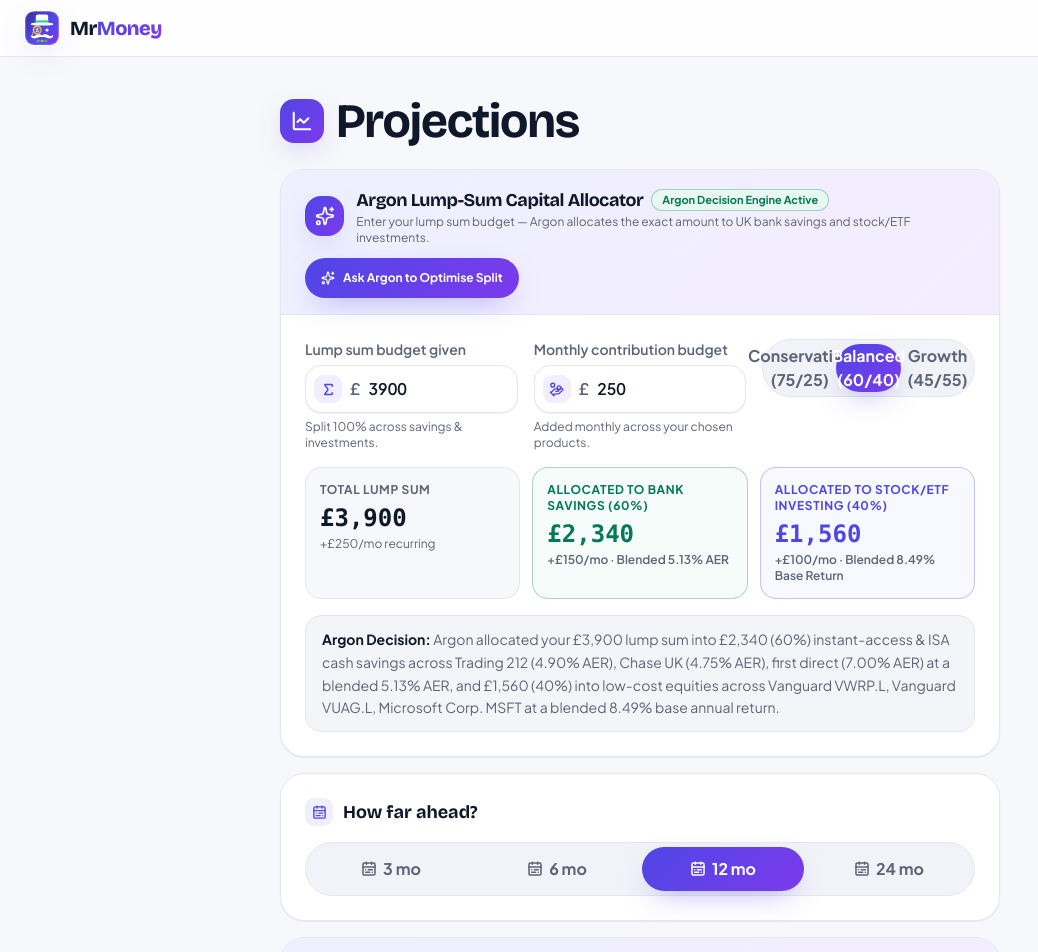
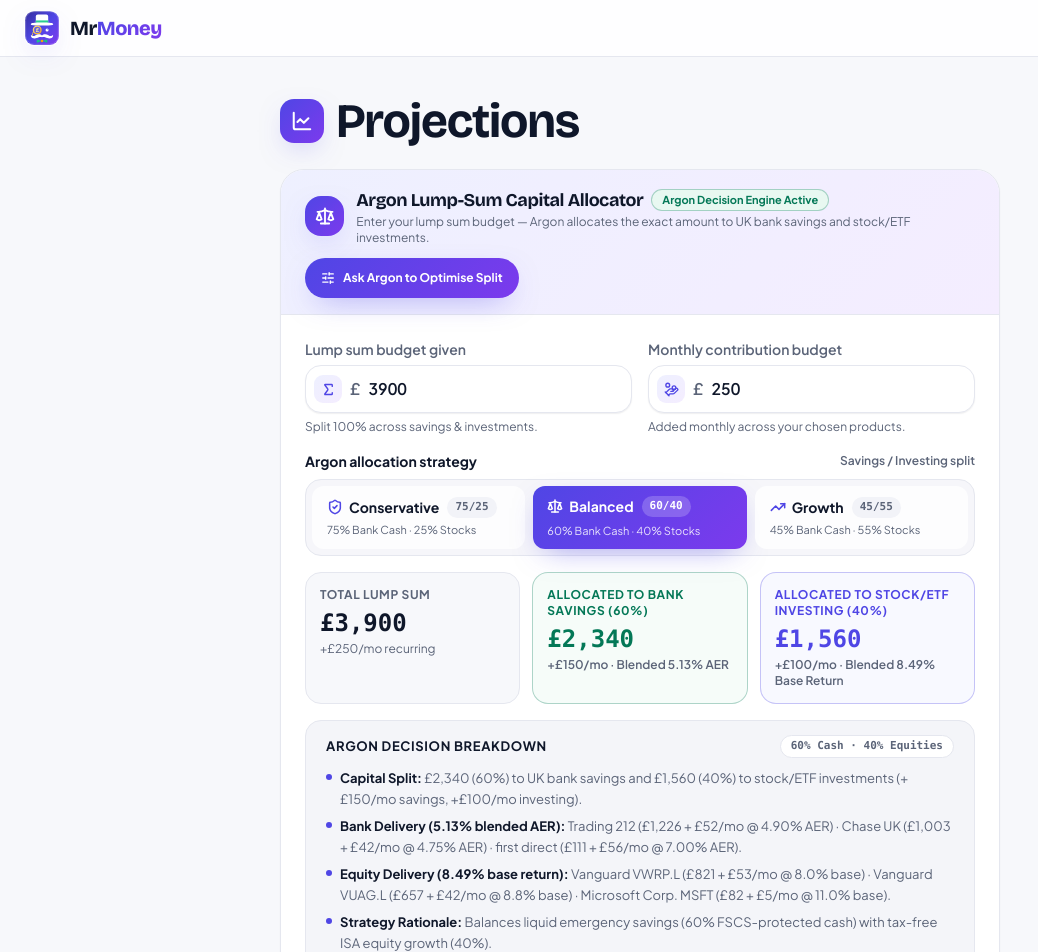
Before and after one commit to Mattlo0546/MrMoney, a Next.js app: page /projections in a window 1280 px wide. Shown: the top 952 px of the page, without its empty margins (0-1038 px from the left). Built offline with nearby package versions, Linux system fonts and the light colour scheme.

Commit message:
style(projections): replace sparkle icons, redesign strategy tabs, and format Argon decision as concise bullets

```diff
--- a/src/app/api/projections/decide/route.ts
+++ b/src/app/api/projections/decide/route.ts
@@ -96,8 +96,7 @@ export async function POST(req: Request) {
       if (choice.success) {
         const validBanks = choice.data.selectedBankIds.filter((id) => BANK_PRODUCTS.some((b) => b.id === id));
         const validStocks = choice.data.selectedStockIds.filter((id) => STOCK_PRODUCTS.some((s) => s.id === id));
-        const decision: ArgonDecision = {
-          ...decideArgonAllocation({
+        const baseDecision = decideArgonAllocation({
           lumpSumPounds,
           monthlySurplusPounds,
           monthlyIncomePounds,
@@ -105,8 +104,15 @@ export async function POST(req: Request) {
           selectedBankIds: validBanks.length ? validBanks : undefined,
           selectedStockIds: validStocks.length ? validStocks : undefined,
           customSavingsShare: choice.data.savingsShare,
-          }),
-          rationale: choice.data.rationale.trim(),
+        });
+        const cleanRationale = choice.data.rationale.trim();
+        const decision: ArgonDecision = {
+          ...baseDecision,
+          rationale: cleanRationale,
+          rationaleBullets: [
+            ...baseDecision.rationaleBullets.slice(0, 3),
+            `Strategy Rationale: ${cleanRationale}`,
+          ],
           decidedBy: 'gemini-4-argon',
         };
         return NextResponse.json(decision);
--- a/src/components/projections/ProjectionsView.tsx
+++ b/src/components/projections/ProjectionsView.tsx
@@ -13,17 +13,52 @@ import {
   type ArgonDecision,
   type ArgonRiskProfile,
 } from '@/lib/finance/products';
-import { Check, ChartLine, Landmark, Minus, Sparkles, TrendingDown, TrendingUp } from 'lucide-react';
+import {
+  Check,
+  ChartLine,
+  Landmark,
+  Minus,
+  Scale,
+  ShieldCheck,
+  SlidersHorizontal,
+  TrendingDown,
+  TrendingUp,
+  type LucideIcon,
+} from 'lucide-react';
 import { Card, Choice, Field, PageFrame, parsePounds } from '@/components/settings/kit';
 import { IconBadge, WithIcon, type ValueKind } from '@/components/ui/Value';
 import { BrandLogo } from './BrandLogos';
 import { ProjectionDiagrams } from './ProjectionDiagrams';
 
 const PERIODS = [3, 6, 12, 24] as const;
-const RISK_OPTIONS: { id: ArgonRiskProfile; label: string }[] = [
-  { id: 'conservative', label: 'Conservative (75/25)' },
-  { id: 'balanced', label: 'Balanced (60/40)' },
-  { id: 'growth', label: 'Growth (45/55)' },
+const RISK_OPTIONS: {
+  id: ArgonRiskProfile;
+  title: string;
+  splitBadge: string;
+  subtitle: string;
+  icon: LucideIcon;
+}[] = [
+  {
+    id: 'conservative',
+    title: 'Conservative',
+    splitBadge: '75/25',
+    subtitle: '75% Bank Cash · 25% Stocks',
+    icon: ShieldCheck,
+  },
+  {
+    id: 'balanced',
+    title: 'Balanced',
+    splitBadge: '60/40',
+    subtitle: '60% Bank Cash · 40% Stocks',
+    icon: Scale,
+  },
+  {
+    id: 'growth',
+    title: 'Growth',
+    splitBadge: '45/55',
+    subtitle: '45% Bank Cash · 55% Stocks',
+    icon: TrendingUp,
+  },
 ];
 const SCEN = [
   { key: 'low', label: 'Low', icon: TrendingDown },
@@ -370,7 +405,7 @@ function Projections({ snapState }: { snapState: EngineState | null }) {
         <div className="flex flex-wrap items-center justify-between gap-3 border-b border-line bg-grad-primary-soft px-5 py-4 sm:px-6">
           <div className="flex items-center gap-3">
             <span className="inline-flex h-10 w-10 items-center justify-center rounded-2xl bg-grad-primary text-white shadow-glow">
-              <Sparkles aria-hidden="true" size={20} />
+              <Scale aria-hidden="true" size={20} strokeWidth={2.2} />
             </span>
             <div>
               <div className="flex flex-wrap items-center gap-2">
@@ -393,13 +428,13 @@ function Projections({ snapState }: { snapState: EngineState | null }) {
             data-testid="argon-decide-btn"
             className="inline-flex min-h-10 items-center gap-2 rounded-full bg-grad-primary px-4 py-2 text-xs font-extrabold shadow-glow transition-transform hover:scale-[1.02] disabled:opacity-60"
           >
-            <Sparkles aria-hidden="true" size={14} />
+            <SlidersHorizontal aria-hidden="true" size={14} strokeWidth={2.3} />
             {argonBusy ? 'Argon is deciding…' : 'Ask Argon to Optimise Split'}
           </button>
         </div>
 
         <div className="space-y-4 p-5 sm:p-6">
-          <div className="grid gap-4 sm:grid-cols-2 lg:grid-cols-3">
+          <div className="grid gap-4 sm:grid-cols-2">
             <Field
               id="lumpSum"
               icon="total"
@@ -423,14 +458,61 @@ function Projections({ snapState }: { snapState: EngineState | null }) {
               onChange={(e) => applyArgonReallocation({ monthlySurplus: e.target.value })}
               hint="Added monthly across your chosen products."
             />
-            <div className="sm:col-span-2 lg:col-span-1">
-              <Choice
-                label="Argon allocation strategy"
-                cols={3}
-                value={v.riskProfile}
-                onPick={(r) => applyArgonReallocation({ riskProfile: r as ArgonRiskProfile })}
-                options={RISK_OPTIONS.map((o) => ({ id: o.id, label: o.label }))}
-              />
+          </div>
+
+          {/* Spacious Argon Allocation Strategy Tabs (Conservative / Balanced / Growth) */}
+          <div className="space-y-2">
+            <div className="flex flex-wrap items-center justify-between gap-2">
+              <span className="text-sm font-bold text-text">Argon allocation strategy</span>
+              <span className="text-xs font-semibold text-muted">Savings / Investing split</span>
+            </div>
+            <div
+              role="radiogroup"
+              aria-label="Argon allocation strategy"
+              data-testid="argon-strategy-tabs"
+              className="grid grid-cols-1 gap-2 rounded-2xl border border-line bg-surface-2/70 p-1.5 sm:grid-cols-3"
+            >
+              {RISK_OPTIONS.map((opt) => {
+                const active = v.riskProfile === opt.id;
+                const Icon = opt.icon;
+                return (
+                  <button
+                    key={opt.id}
+                    type="button"
+                    role="radio"
+                    aria-checked={active}
+                    data-testid={`risk-tab-${opt.id}`}
+                    onClick={() => applyArgonReallocation({ riskProfile: opt.id })}
+                    className={`flex flex-col justify-between gap-1 rounded-xl px-3.5 py-2.5 text-left transition-all active:scale-[0.99] ${
+                      active
+                        ? 'bg-grad-primary text-white shadow-glow'
+                        : 'border border-transparent bg-surface/80 text-text hover:border-line hover:bg-surface'
+                    }`}
+                  >
+                    <div className="flex items-center justify-between gap-2">
+                      <span className="inline-flex items-center gap-1.5 text-sm font-extrabold">
+                        <Icon
+                          aria-hidden="true"
+                          size={16}
+                          strokeWidth={2.3}
+                          className={active ? 'text-white' : 'text-accent'}
+                        />
+                        {opt.title}
+                      </span>
+                      <span
+                        className={`rounded-full px-2 py-0.5 font-mono text-[11px] font-extrabold tabular-nums ${
+                          active ? 'bg-white/20 text-white' : 'bg-surface-2 text-muted'
+                        }`}
+                      >
+                        {opt.splitBadge}
+                      </span>
+                    </div>
+                    <span className={`text-[11px] font-medium ${active ? 'text-white/85' : 'text-muted'}`}>
+                      {opt.subtitle}
+                    </span>
+                  </button>
+                );
+              })}
             </div>
           </div>
 
@@ -469,10 +551,38 @@ function Projections({ snapState }: { snapState: EngineState | null }) {
             </div>
           </div>
 
-          {/* Argon Rationale Callout */}
-          <div className="rounded-2xl border border-line bg-surface-2/80 px-4 py-3 text-xs leading-relaxed text-muted sm:text-sm">
-            <span className="font-extrabold text-text">Argon Decision: </span>
-            {decision.rationale}
+          {/* Argon Decision — Concise Bullet-Point Breakdown */}
+          <div
+            data-testid="argon-decision-summary"
+            className="rounded-2xl border border-line bg-surface-2/80 px-4 py-3.5 sm:px-5"
+          >
+            <div className="flex flex-wrap items-center justify-between gap-2">
+              <p className="text-xs font-extrabold uppercase tracking-wider text-text sm:text-[13px]">
+                Argon Decision Breakdown
+              </p>
+              <span className="rounded-full border border-line bg-surface px-2.5 py-0.5 font-mono text-[11px] font-bold text-muted">
+                {decision.savingsSharePercent}% Cash · {decision.investmentsSharePercent}% Equities
+              </span>
+            </div>
+            <ul className="mt-2.5 space-y-1.5 text-xs leading-relaxed text-muted sm:text-[13px]">
+              {decision.rationaleBullets.map((bullet, idx) => {
+                const colonIdx = bullet.indexOf(':');
+                const lead = colonIdx > 0 ? bullet.slice(0, colonIdx + 1) : '';
+                const rest = colonIdx > 0 ? bullet.slice(colonIdx + 1) : bullet;
+                return (
+                  <li key={idx} className="flex items-start gap-2">
+                    <span
+                      aria-hidden="true"
+                      className="mt-1.5 h-1.5 w-1.5 shrink-0 rounded-full bg-accent"
+                    />
+                    <span>
+                      {lead && <strong className="font-bold text-text">{lead}</strong>}
+                      {rest}
+                    </span>
+                  </li>
+                );
+              })}
+            </ul>
           </div>
         </div>
       </section>
--- a/src/lib/finance/products.ts
+++ b/src/lib/finance/products.ts
@@ -370,6 +370,7 @@ export interface ArgonDecision {
   bankAllocations: BankAllocationItem[];
   stockAllocations: StockAllocationItem[];
   rationale: string;
+  rationaleBullets: string[];
   decidedBy: 'argon-engine' | 'gemini-4-argon';
 }
 
@@ -561,10 +562,33 @@ export function decideArgonAllocation(input: ArgonDecisionInput): ArgonDecision
     iHigh: weightedStockRate((s) => s.returnHigh),
   };
 
-  const topBankNames = bankAllocations.map((b) => `${b.product.provider} (${b.product.aerBase.toFixed(2)}% AER)`).join(', ');
-  const topStockNames = stockAllocations.map((s) => `${s.product.provider} ${s.product.ticker}`).join(', ');
+  const bankSummaryParts = bankAllocations.map((b) => {
+    const amt =
+      b.lumpSumPounds > 0
+        ? `£${b.lumpSumPounds.toLocaleString('en-GB')}${b.monthlyPounds > 0 ? ` + £${b.monthlyPounds}/mo` : ''}`
+        : `+£${b.monthlyPounds}/mo`;
+    return `${b.product.provider} (${amt} @ ${b.product.aerBase.toFixed(2)}% AER)`;
+  });
+  const stockSummaryParts = stockAllocations.map((s) => {
+    const amt = `£${s.lumpSumPounds.toLocaleString('en-GB')}${s.monthlyPounds > 0 ? ` + £${s.monthlyPounds}/mo` : ''}`;
+    return `${s.product.provider} ${s.product.ticker} (${amt} @ ${s.product.returnBase.toFixed(1)}% base)`;
+  });
 
-  const rationale = `Argon allocated your £${lumpSumPounds.toLocaleString('en-GB')} lump sum into £${savingsNowPounds.toLocaleString('en-GB')} (${savingsSharePercent}%) instant-access & ISA cash savings across ${topBankNames} at a blended ${rates.sBase.toFixed(2)}% AER, and £${invNowPounds.toLocaleString('en-GB')} (${investmentsSharePercent}%) into low-cost equities across ${topStockNames} at a blended ${rates.iBase.toFixed(2)}% base annual return.`;
+  const strategyNote =
+    riskProfile === 'conservative'
+      ? 'Prioritises capital preservation with 75% in FSCS-protected UK cash and 25% in global index trackers.'
+      : riskProfile === 'growth'
+        ? 'Tilts toward long-term compounding (55% equities) while keeping a 45% instant-access cash buffer.'
+        : 'Balances liquid emergency savings (60% FSCS-protected cash) with tax-free ISA equity growth (40%).';
+
+  const rationaleBullets = [
+    `Capital Split: £${savingsNowPounds.toLocaleString('en-GB')} (${savingsSharePercent}%) to UK bank savings and £${invNowPounds.toLocaleString('en-GB')} (${investmentsSharePercent}%) to stock/ETF investments (+£${savingsAddPounds}/mo savings, +£${invAddPounds}/mo investing).`,
+    `Bank Delivery (${rates.sBase.toFixed(2)}% blended AER): ${bankSummaryParts.join(' · ')}.`,
+    `Equity Delivery (${rates.iBase.toFixed(2)}% base return): ${stockSummaryParts.join(' · ')}.`,
+    `Strategy Rationale: ${strategyNote}`,
+  ];
+
+  const rationale = rationaleBullets.join(' ');
 
   return {
     lumpSumPounds,
@@ -583,6 +607,7 @@ export function decideArgonAllocation(input: ArgonDecisionInput): ArgonDecision
     bankAllocations,
     stockAllocations,
     rationale,
+    rationaleBullets,
     decidedBy: 'argon-engine',
   };
 }
```
Also changed, not shown: 1 other file (tests, documents, lock files or other folders). Lines whose indentation alone changed are shown as unchanged.
